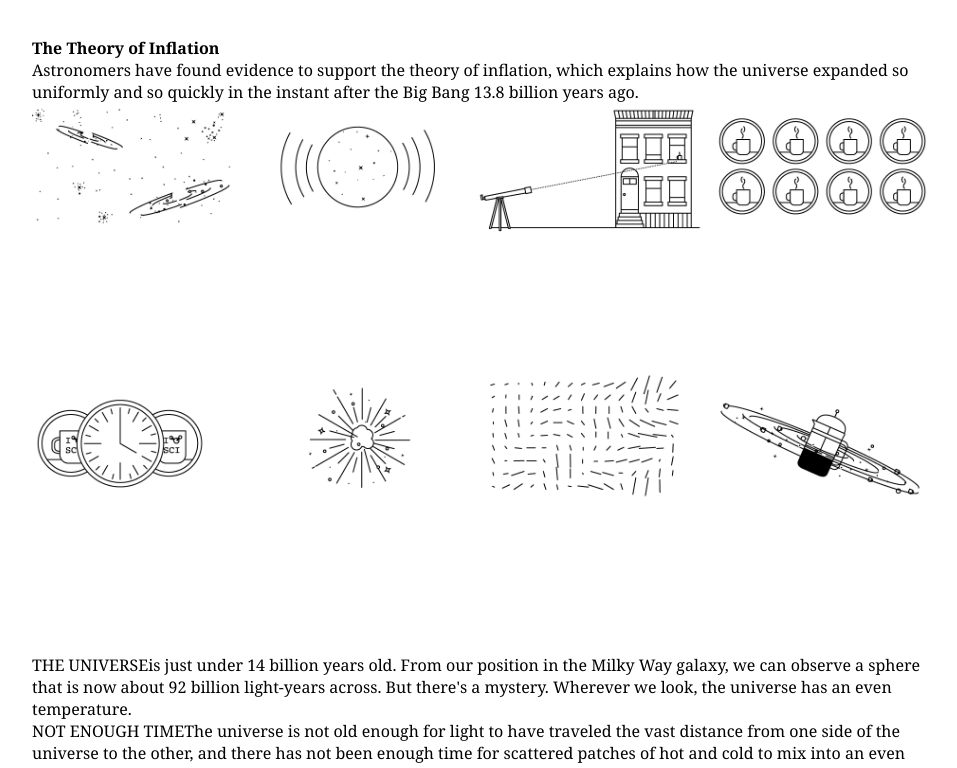
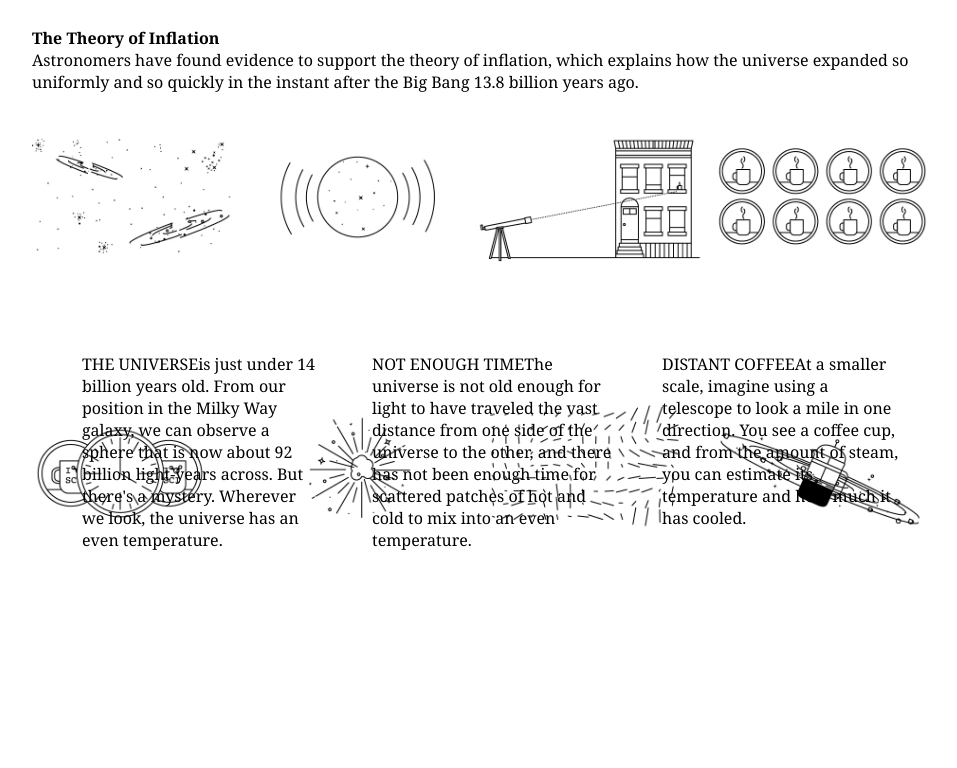
Before and after one commit to ixboy/New-York-Times-Article-clone-, a plain HTML site: page index.html in a window 1280 px wide. Shown: the part 2439-3207 px from the top of the page, without its empty margins (160-1117 px from the left). Drawn offline with Linux system fonts and the light colour scheme; a web font is replaced by a local one.

Commit message:
add css rules to format the section with class attribute thirdclass

```diff
--- a/index.html
+++ b/index.html
@@ -125,12 +125,14 @@
                 </p>
              </div>
          </main>
-        <section class="thirdSection">
+         <section class="middle-section">
          <h4>The Theory of Inflation</h4>
          <p>Astronomers have found evidence to support the theory of inflation, which explains how the
                 universe expanded so uniformly and so quickly in the instant after the Big Bang 13.8 billion years ago.</p>
-            <img src="images/inflation-945.png" alt="imagic with multiple graphic">
-            <div>
+        </section>
+        <section class="thirdSection">
+            <img src="images/inflation-945.png" alt="imagic with multiple graphic" style="position: absolute;">
+            <div style="width: 240px;">
                <p><span style="font-size: bold;">THE UNIVERSE</span>is just under 14
                 billion years old. From our position in the Milky Way galaxy, we
                 can observe a sphere that is now about 92 billion light-years across.
@@ -143,7 +145,7 @@
                    universe to the other, and there has not been enough time for scattered
                    patches of hot and cold to mix into an even temperature.</p>
             </div>
-            <div>
+            <div >
                <p><span style="font-size: bold;">DISTANT COFFEE</span>At a smaller scale, imagine using a
                    telescope to look a mile in one direction. You see a coffee cup, and from the amount of
                    steam, you can estimate its temperature and how much it has cooled. </p>
@@ -154,7 +156,7 @@
                    Coincidence? Maybe. But if you see a similar cup in every direction, you might want to
                    look for another explanation.</p>
             </div>
-            <div>
+            <div >
                <p><span style="font-size: bold;">STILL NOT ENOUGH TIME</span>There has not been enough time
                    to carry coffee cups from place to place before they get cold. But if all the coffee cups were
                    somehow filled from a single coffee pot, all at the same time, that might explain their even
@@ -177,10 +179,12 @@
                     That is something like inflation. And the structure of the universe mirrors the froth and
                     foam of the original pot.</p>
             </div>
+            </section>
+            <div style="float: right;"></div>
+            <div style="clear: both;"></div>
             <hr style="width: 40px;">
             <p>By LARRY BUCHANAN and JONATHAN CORUM</p>
-                </div>
-            </section>
+            <br>
             <section id="fourthSection">
                 <p>Dr. Kovac said the chance that the results were a fluke was only one in 10 million.</p>
                 <p>Dr. Guth, now 67, pronounced himself “bowled over,” saying he had not expected such
--- a/style.css
+++ b/style.css
@@ -106,6 +106,25 @@ article .secondSection, article .thirdSection {
     max-width: 70%;
 }
 article .thirdSection img{
-    max-width: 100%;
-    z-index: 9;
+    position: absolute;
+    max-width: 70%;
+    margin-top: 10px;
+    margin: auto;
+    z-index: -1;
+    left: 0;
+    right: 0;
 }
+article .thirdSection{
+    display: flex;
+    flex-wrap: wrap;
+}
+.thirdSection div{
+    width: 240px;
+    margin-left: 50px;
+    margin-top: 220px;
+    position: relative;
+}
+article .middle-section{
+    max-width: 70%;
+    margin: 30px auto 30px auto;
+}
```
Lines whose indentation alone changed are shown as unchanged.
